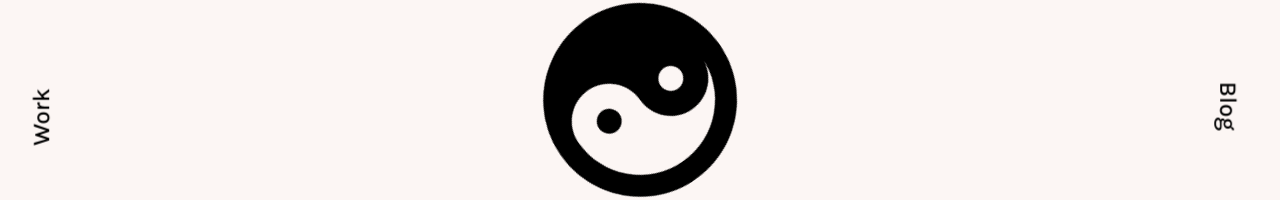
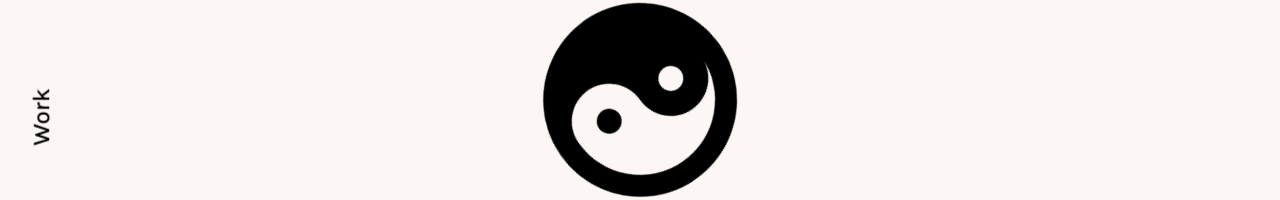
Before and after one commit to muhammedhussainn/Portfolio, a React (Create React App) app: page / in a window 1280 px wide. Shown: the part 283-483 px from the top of the page. Built offline with nearby package versions, Linux system fonts and the light colour scheme.

Commit message:
hide blog

```diff
--- a/src/components/Main.js
+++ b/src/components/Main.js
@@ -162,7 +162,7 @@ const Main = () => {
                     Say hi..
                 </motion.h2>
             </Contact>
-            <BLOG to="/blog">
+            {/* <BLOG to="/blog">
                 <motion.h2
                 initial={{
                     y:-200,
@@ -177,7 +177,7 @@ const Main = () => {
                 >
                     Blog
                 </motion.h2>
-            </BLOG>
+            </BLOG> */}
             <WORK to="/work" click={+click}>
                 <motion.h2
                 initial={{
```
